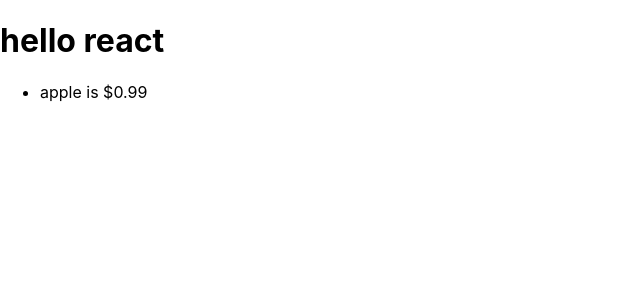
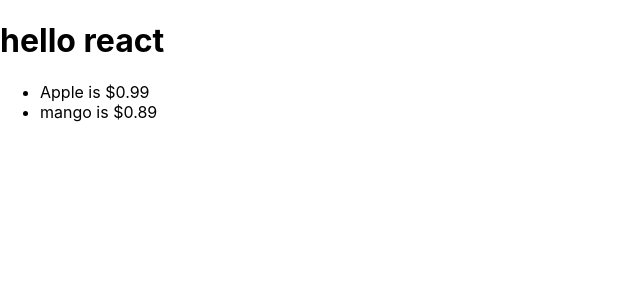
Before and after one commit to aammlj2002/react-basic, a React (Create React App) app: page / in a window 1280 px wide. Shown: the top 300 px of the page, without its empty margins (0-640 px from the left). Built offline with nearby package versions, Linux system fonts and the light colour scheme.

Commit message:
use state

```diff
--- a/src/App.js
+++ b/src/App.js
@@ -1,11 +1,19 @@
 import React from "react";
 class App extends React.Component {
+    state = {
+        items: [
+            { id: 1, name: "Apple", price: 0.99 },
+            { id: 2, name: "mango", price: 0.89 },
+        ],
+    };
     render() {
         return (
             <div>
                 <h1>hello react</h1>
                 <ul>
-                    <Item name="apple" price="0.99" />
+                    {this.state.items.map((i) => {
+                        return <Item name={i.name} price={i.price} />;
+                    })}
                 </ul>
             </div>
         );
```
